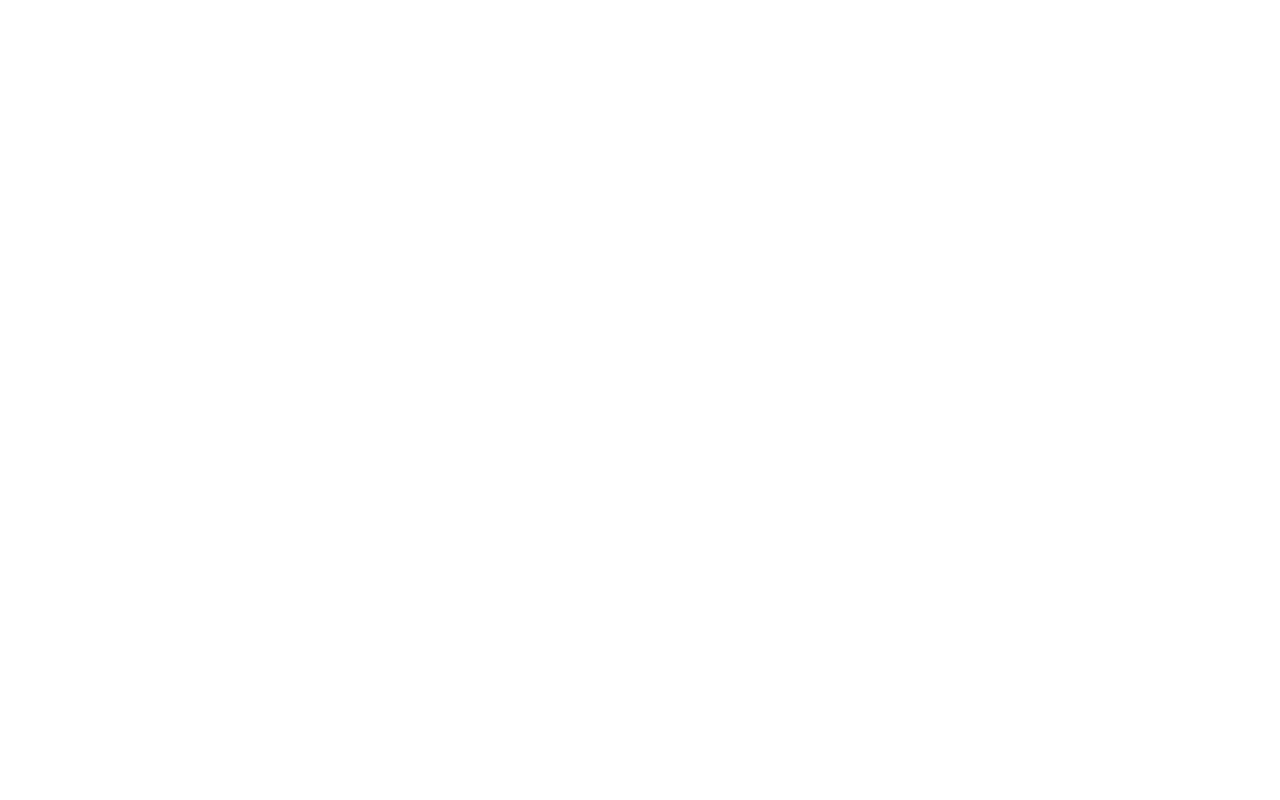
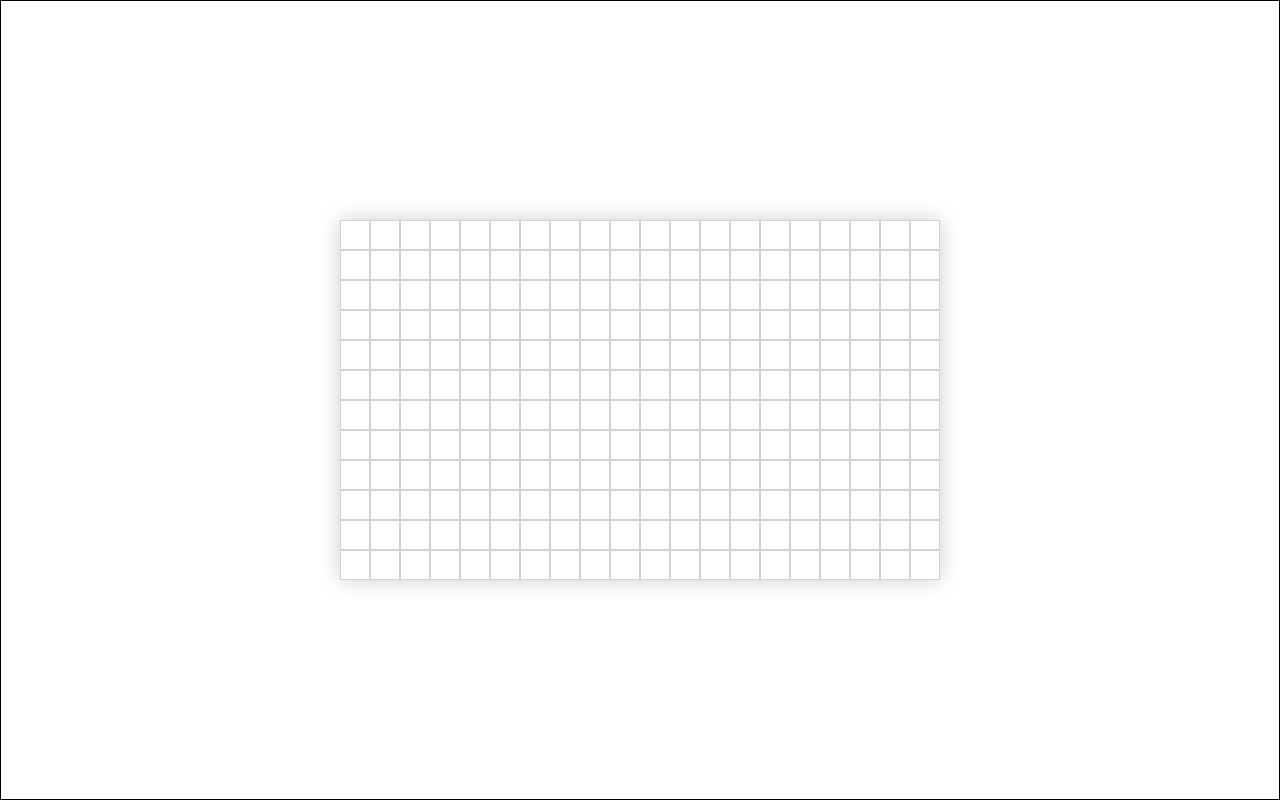
Before and after one commit to josemanuel80/the-game, a plain HTML site: page index.html in a window 1280 px wide. Drawn offline with Linux system fonts and the light colour scheme.

Commit message:
The grid

```diff
--- a/index.html
+++ b/index.html
@@ -10,6 +10,11 @@
 </head>
 
 <body>
+
+  <div class="wrapper">
+    <div class="grid"></div>
+  </div>
+
   <script src="scripts/index.js"></script>
 </body>
 
--- a/scripts/index.js
+++ b/scripts/index.js
@@ -0,0 +1,6 @@
+
+for (i = 0; i < 240; i++) {
+  const grid = document.querySelector('.grid');
+  const cell = document.createElement('div');
+  grid.appendChild(cell);
+}
--- a/styles/main.css
+++ b/styles/main.css
@@ -12,3 +12,34 @@ img {
 picture {
   display: block;
 }
+body{
+  height:100vh;
+  margin:0;
+}
+
+.wrapper{
+  display:flex;
+  justify-content: center;
+  align-items: center;
+ height:100vh;
+
+  border: 1px solid black;
+}
+
+.grid {
+  align-items: center;
+  box-shadow: 0 0 20px 0 rgba(0, 0, 0, 0.2);
+  display: flex;
+  flex-wrap: wrap;
+  height: 100%;
+  justify-content: center;
+  height: 360px;
+  width: 600px;
+}
+
+.grid div {
+  border: 1px solid lightgrey;
+
+  height: 30px;
+  width: 30px;
+}
```
